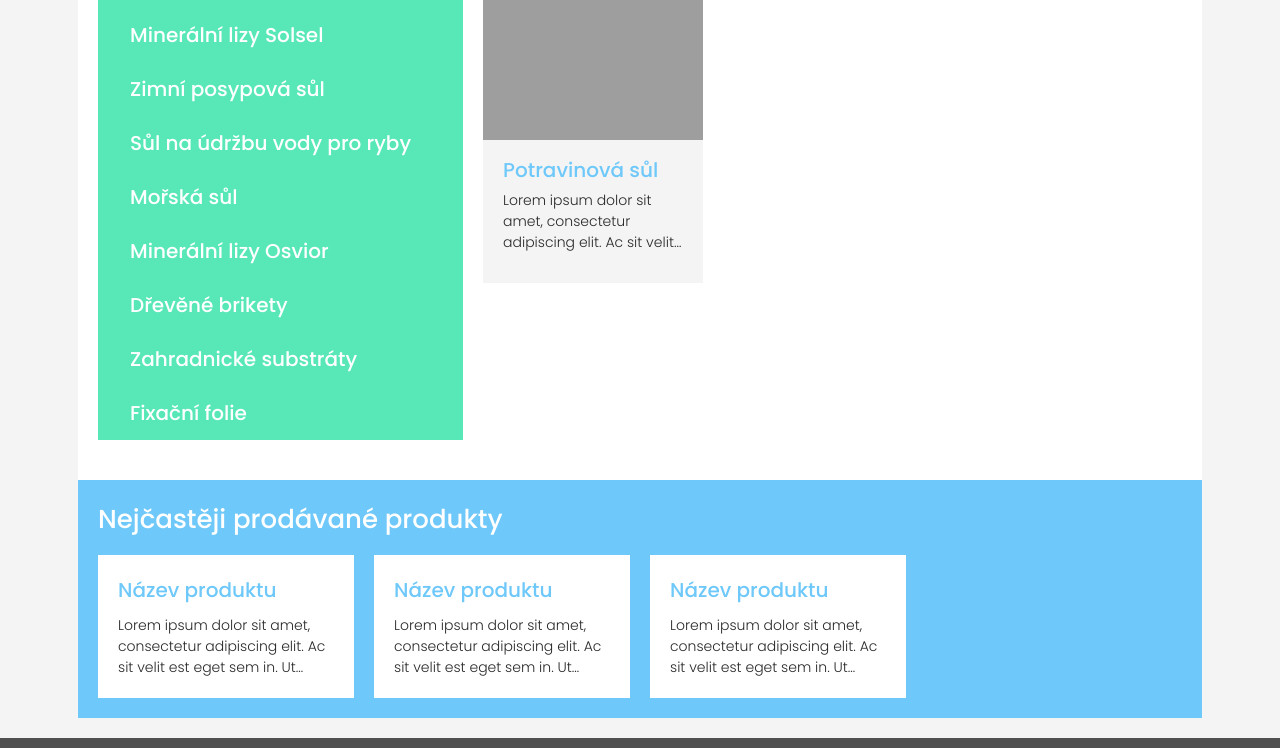
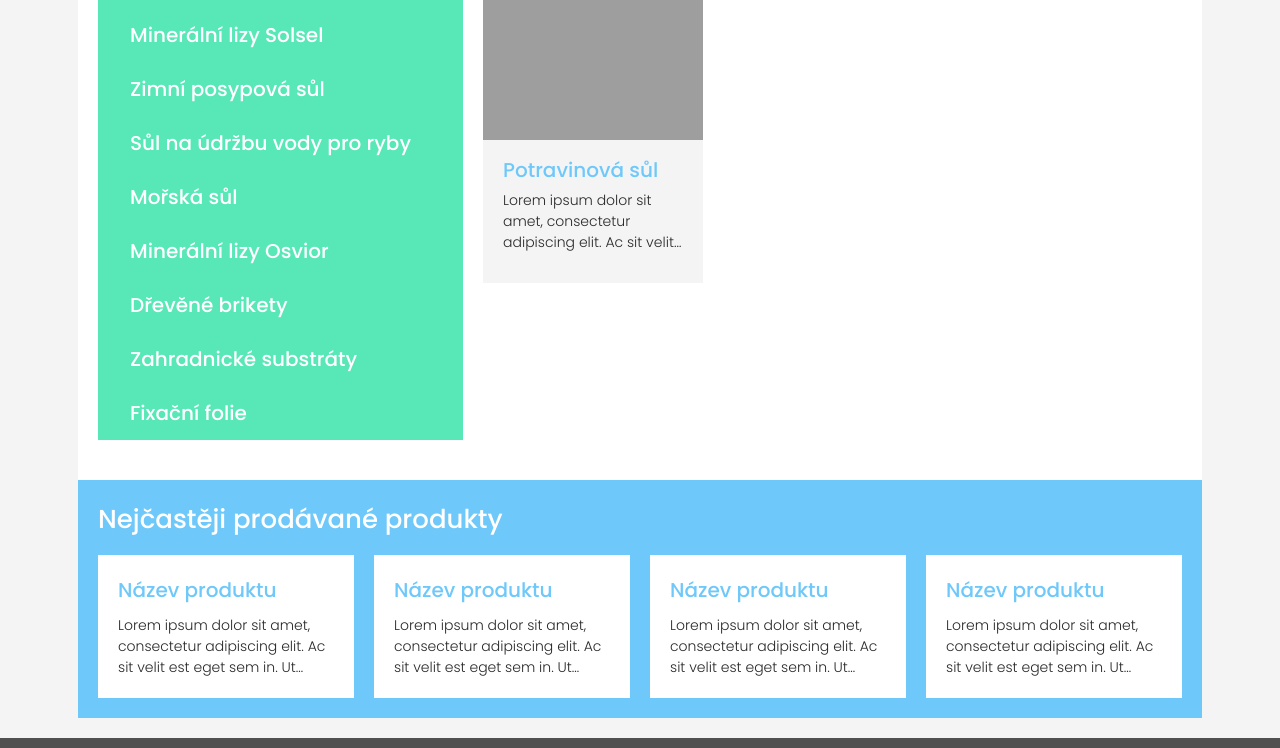
Before and after one commit to Bell0us/Posolime.cz, a website: page catalog.html in a window 1280 px wide. Shown: the part 497-1245 px from the top of the page. Drawn offline with Linux system fonts and the light colour scheme; grey boxes are pictures that could not be loaded.

Commit message:
4 cards layout

```diff
--- a/catalog.html
+++ b/catalog.html
@@ -699,6 +699,15 @@
 								</p>
 							</div>
 						</div>
+						<div class="Catalog-card catalogPage-card">
+							<div class="Catalog-card--textContainer">
+								<h2>Název produktu</h2>
+								<p class="u-sm-text">
+									Lorem ipsum dolor sit amet, consectetur adipiscing elit. Ac sit velit est eget sem in. Ut porttitor odio
+									pellentesque ultricies ut non aliquam. Netus sed hac netus proin. Ipsum at fringilla ac cursus venenatis. Erat.
+								</p>
+							</div>
+						</div>
 					</div>
 				</section>
 			</main>
```
